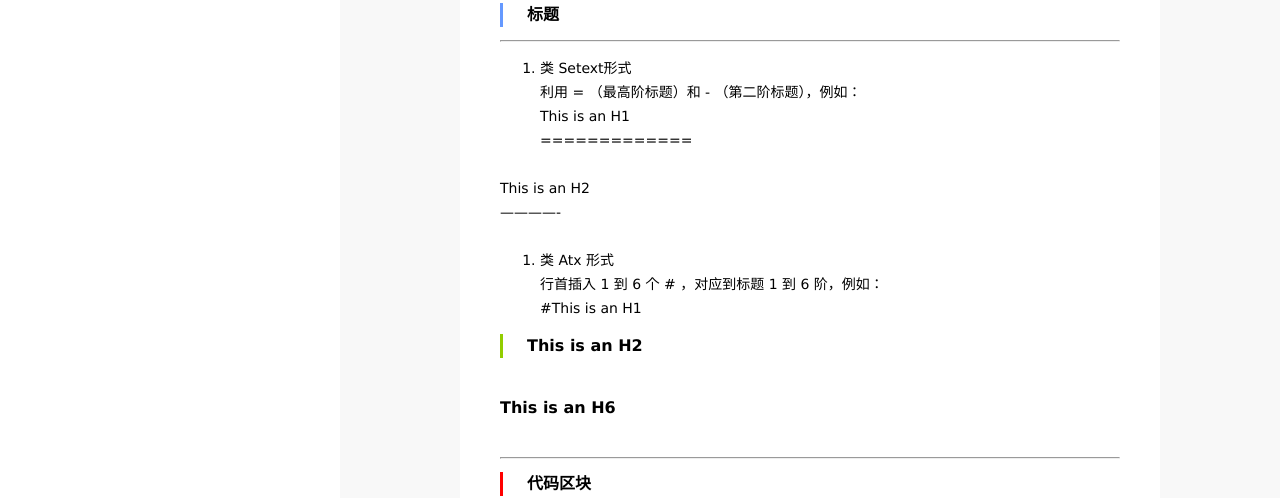
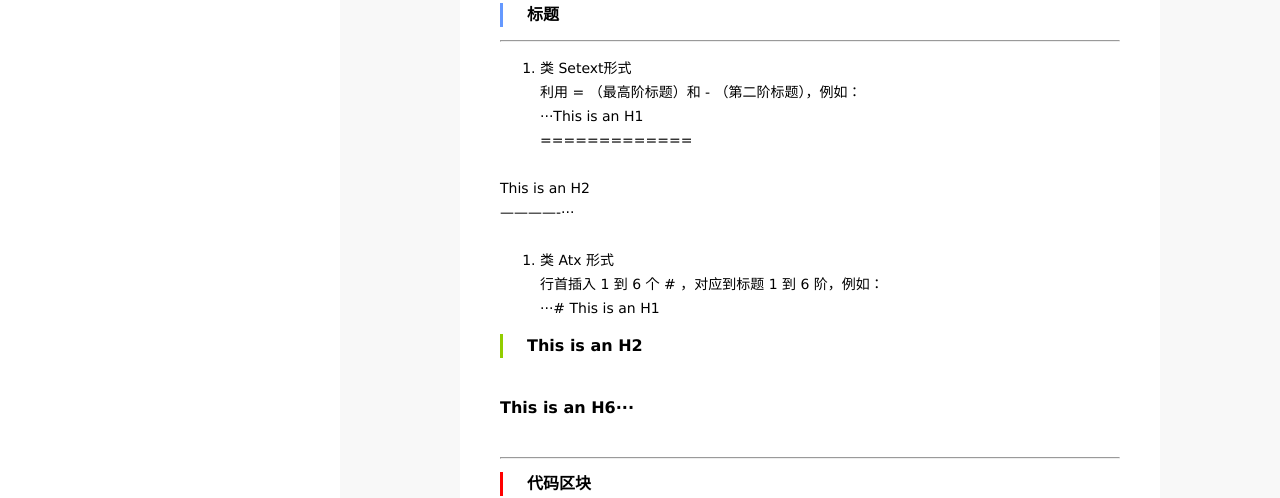
Before and after one commit to PatchCao/PatchCao.github.io, a Jekyll site: the page built from _posts/2016-02-07-markdown.md, in a window 1280 px wide and 900 px high. Shown: the part 153-651 px from the top of the window. Built offline with Jekyll 4.4.1, drawn with Linux system fonts in a browser that asks for light colours.

```diff
--- a/_posts/2016-02-07-markdown.md
+++ b/_posts/2016-02-07-markdown.md
@@ -14,18 +14,18 @@ Markdown is intended to be as easy-to-read and easy-to-write as is feasible.
 - - -
 1.  类 Setext形式
 利用 = （最高阶标题）和 - （第二阶标题），例如：
-This is an H1
+···This is an H1
 =============
 
  This is an H2
- -------------
+ -------------···
 2.  类 Atx 形式
 行首插入 1 到 6 个 # ，对应到标题 1 到 6 阶，例如：
-#This is an H1
+···# This is an H1
 
 ## This is an H2
 
-###### This is an H6
+###### This is an H6···
 - - -
 
 代码区块
```
